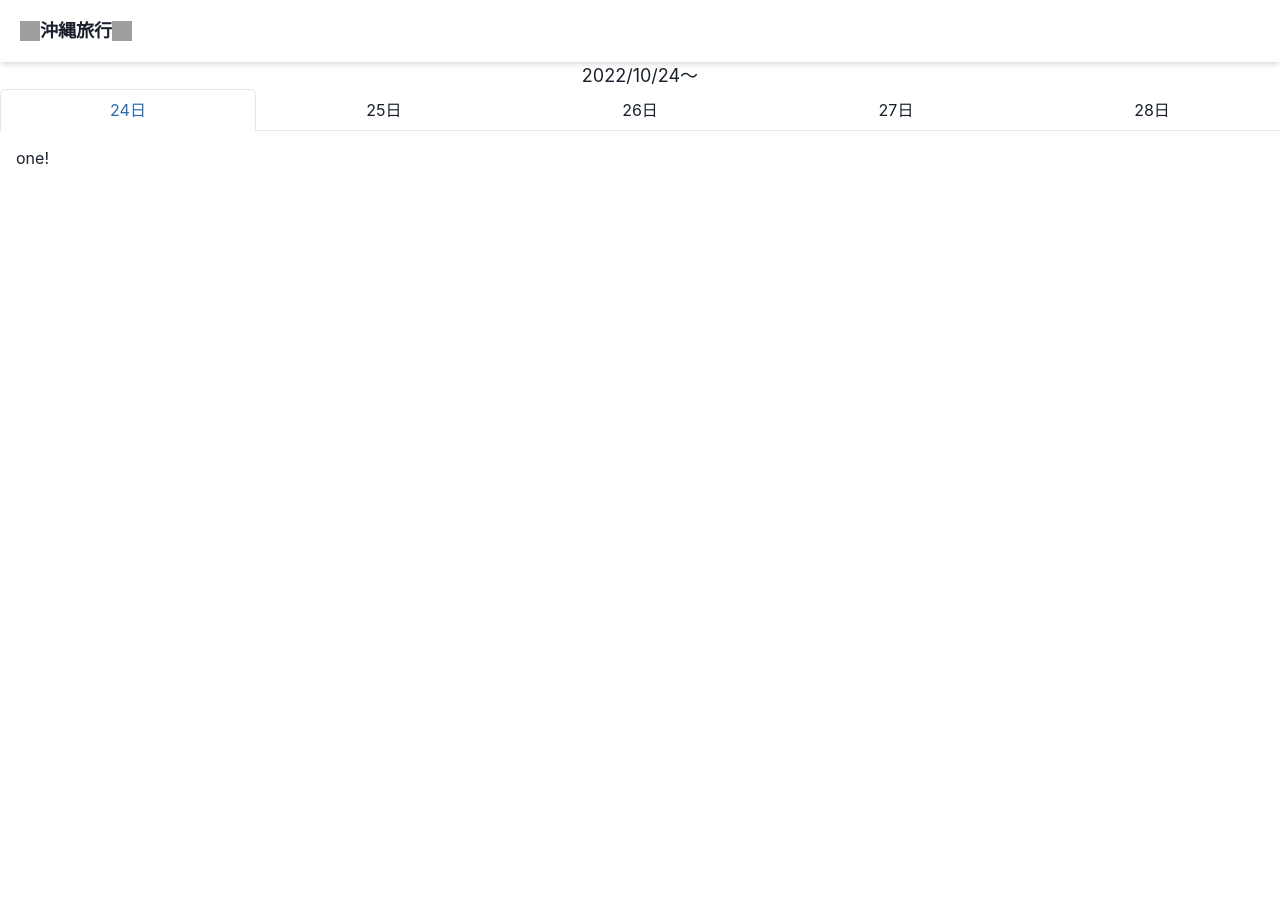
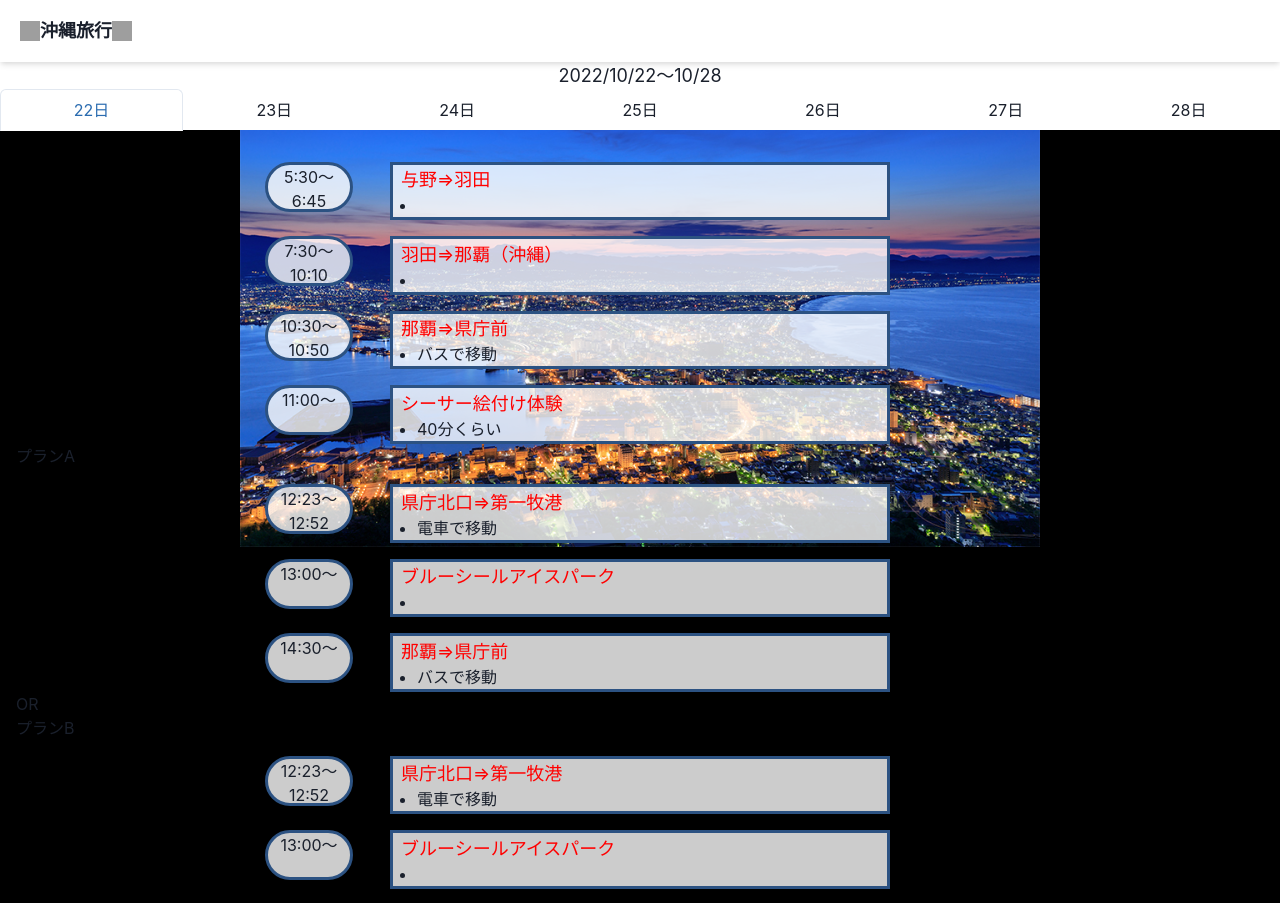
Before and after one commit to tommynishi/travel, a Next.js app: page /okinawa in a window 1280 px wide. Shown: the top 903 px of the page. Before the commit the page ends 800 px from the top, so only its background shows below. Built offline with nearby package versions, Linux system fonts and the light colour scheme; grey boxes are pictures that could not be loaded.

Commit message:
okinawa first

```diff
--- /dev/null
+++ b/components/okinawa/FifthDay.tsx
@@ -0,0 +1,28 @@
+import {DayFlex} from "../organisms/DayFlex";
+
+export const FifthDay = () => {
+  return (
+    <>
+    <DayFlex
+      time={"8:30～"}
+      title={"西表島（大原港）⇒波照間島"}
+      list={Array<string>("80分くらい")}
+      type="ship"/>
+    <DayFlex
+      time={"12:00～16:00"}
+      title={"波照間島観光"}
+      list={Array<string>("")}
+      type="ship"/>
+    <DayFlex
+      time={"16:30～18:00"}
+      title={"波照間島⇒石垣島"}
+      list={Array<string>("フェリー")}
+      type="ship"/>
+    <DayFlex
+      time={"18:30～"}
+      title={"ホテル"}
+      list={Array<string>("アートホテル")}
+      type="hotel"/>
+   </>
+  )
+}
--- /dev/null
+++ b/components/okinawa/FirstDay.tsx
@@ -0,0 +1,73 @@
+import Image from "next/image";
+import { DayFlex } from "../organisms/DayFlex";
+import { UrlList } from "../organisms/UrlList";
+import { LinkList } from "../type/type";
+
+export const FirstDay = () => {
+  return (
+    <>
+    <DayFlex
+      time={"5:30～6:45"}
+      title={"与野⇒羽田"}
+      list={Array<string>("")}
+      type={"train"}/>
+    <DayFlex
+      time={"7:30～10:10"}
+      title={"羽田⇒那覇（沖縄）"}
+      list={Array<string>("")}
+      type="plain"/>
+    <DayFlex
+      time={"10:30～10:50"}
+      title={"那覇⇒県庁前"}
+      list={Array<string>("バスで移動")}
+      type="bus"/>
+    <DayFlex
+      time={"11:00～"}
+      title={"シーサー絵付け体験"}
+      list={Array<string>("40分くらい")}
+      type="activity"/>
+
+    プランA
+    <DayFlex
+      time={"12:23～12:52"}
+      title={"県庁北口⇒第一牧港"}
+      list={Array<string>("電車で移動")}
+      type="train"/>
+    <DayFlex
+      time={"13:00～"}
+      title={"ブルーシールアイスパーク"}
+      list={Array<string>("")}
+      type="activity"/>
+    <DayFlex
+      time={"14:30～"}
+      title={"那覇⇒県庁前"}
+      list={Array<string>("バスで移動")}
+      type="bus"/>
+
+OR<br/>
+プランB
+    <DayFlex
+      time={"12:23～12:52"}
+      title={"県庁北口⇒第一牧港"}
+      list={Array<string>("電車で移動")}
+      type="train"/>
+    <DayFlex
+      time={"13:00～"}
+      title={"ブルーシールアイスパーク"}
+      list={Array<string>("")}
+      type="activity"/>
+    <DayFlex
+      time={"14:30～"}
+      title={"那覇⇒県庁前"}
+      list={Array<string>("バスで移動")}
+      type="bus"/>
+    <UrlList
+      urlList={
+        Array<LinkList>(
+          {"url":"https://www.marriott.co.jp/hotels/travel/hkdfp-four-points-hakodate/", "disp":"シェラトン 函館駅前"},
+          {"url": "https://www.visit-hokkaido.jp/spot/detail_10034.html", "disp": "五稜郭公園"},
+          {"url":"https://uu-hokkaido.jp/corporate/buy/hakodate/hakodate-asaichi.shtml", "disp":"函館朝市"})
+      }/>
+    </>
+  )
+}
--- /dev/null
+++ b/components/okinawa/FourthDay.tsx
@@ -0,0 +1,18 @@
+import {DayFlex} from "../organisms/DayFlex";
+
+export const FourthDay = () => {
+  return (
+    <>
+    <DayFlex
+      time={"9:30～"}
+      title={"西表島　アクティビティ"}
+      list={Array<string>("SAP", "ボート")}
+      type="activity"/>
+    <DayFlex
+      time={"18:00～"}
+      title={"ホテル（2泊目）"}
+      list={Array<string>("星野リゾート 石垣島")}
+      type="hotel"/>
+    </>
+  )
+}
--- /dev/null
+++ b/components/okinawa/SecondDay.tsx
@@ -0,0 +1,33 @@
+import {DayFlex} from "../organisms/DayFlex";
+
+export const SecondDay = () => {
+  return (
+    <>
+    <DayFlex
+      time={"7:30～8:30"}
+      title={"那覇空港⇒石垣空港"}
+      list={Array<string>("")}
+      type="plain"/>
+    <DayFlex
+      time={"8:30～9:15"}
+      title={"石垣島観光"}
+      list={Array<string>("朝食とか", "フェリーまで時間つぶし")}
+      type=""/>
+    <DayFlex
+      time={"9:15～"}
+      title={"石垣島⇒竹富島"}
+      list={Array<string>("フェリー")}
+      type="ship"/>
+    <DayFlex
+      time={"11:00～"}
+      title={"竹富島観光"}
+      list={Array<string>("水牛")}
+      type="ship"/>
+    <DayFlex
+      time={"19：00～"}
+      title={"ホテル"}
+      list={Array<string>("ホテルピースアイランド")}
+      type="hotel"/>
+    </>
+  )
+}
--- /dev/null
+++ b/components/okinawa/SixthDay.tsx
@@ -0,0 +1,18 @@
+import {DayFlex} from "../organisms/DayFlex";
+
+export const SixthDay = () => {
+  return (
+    <>
+    <DayFlex
+      time={"10:00～"}
+      title={"石垣島観光"}
+      list={Array<string>("")}
+      type=""/>
+    <DayFlex
+      time={"18:30～"}
+      title={"ホテル"}
+      list={Array<string>("グランヴィリオリゾート石垣島")}
+      type="hotel"/>
+    </>
+  )
+}
--- /dev/null
+++ b/components/okinawa/ThirdDay.tsx
@@ -0,0 +1,28 @@
+import {DayFlex} from "../organisms/DayFlex";
+
+export const ThirdDay = () => {
+  return (
+    <>
+    <DayFlex
+      time={"10:00～"}
+      title={"竹富島⇒石垣島"}
+      list={Array<string>("フェリー")}
+      type="ship"/>
+    <DayFlex
+      time={"12:00～"}
+      title={"石垣島⇒西表島（上島港）"}
+      list={Array<string>("フェリー")}
+      type="ship"/>
+    <DayFlex
+      time={"13:00～"}
+      title={"西表島観光"}
+      list={Array<string>("")}
+      type=""/>
+    <DayFlex
+      time={"18:00～"}
+      title={"ホテル"}
+      list={Array<string>("星野リゾート 西表島")}
+      type="hotel"/>
+    </>
+  )
+}
--- a/package.json
+++ b/package.json
@@ -15,7 +15,7 @@
     "@types/node": "^17.0.42",
     "@types/react": "^18.0.12",
     "buffer": "^6.0.3",
-    "framer-motion": "^6.3.11",
+    "framer-motion": "^6.3.15",
     "next": "12.1.6",
     "nextjs-basic-auth": "^0.1.3",
     "react": "18.1.0",
--- a/pages/okinawa.tsx
+++ b/pages/okinawa.tsx
@@ -1,9 +1,21 @@
-import { Box, Flex, Tab, TabList, TabPanel, TabPanels, Tabs } from "@chakra-ui/react"
+import { Flex, Tab, TabList, TabPanel, TabPanels, Tabs } from "@chakra-ui/react"
 import {Header} from "../components/organisms/Header";
+import {FirstDay} from "../components/okinawa/FirstDay";
+import {SecondDay} from "../components/okinawa/SecondDay";
+import {ThirdDay} from "../components/okinawa/ThirdDay";
+import {FourthDay} from "../components/okinawa/FourthDay";
+import {FifthDay} from "../components/okinawa/FifthDay";
+import {SixthDay} from "../components/okinawa/SixthDay";
+import styled from 'styled-components';
+import frstJpg from '../public/img/hokkaido_bg.jpg';
+import scndJpg from "../public/img/sapporo.jpg";
+import thrdJpg from "../public/img/sapporo2.jpg";
+import frthJpg from "../public/img/hurano.jpg";
+import Image from "next/image";
 
 export default function Okinawa() {
   return (
-    <>
+    <div>
       <Header>
         沖縄旅行
       </Header>
@@ -11,13 +23,12 @@ export default function Okinawa() {
         align="center"
         justify="center"
         fontSize="lg">
-        2022/10/24～
+          2022/10/22～10/28
       </Flex>
-    <Tabs
-      size='md'
-      isFitted
-      variant='enclosed'>
+      <Tabs isFitted variant='enclosed'>
         <TabList>
+          <Tab>22日</Tab>
+          <Tab>23日</Tab>
           <Tab>24日</Tab>
           <Tab>25日</Tab>
           <Tab>26日</Tab>
@@ -25,24 +36,77 @@ export default function Okinawa() {
           <Tab>28日</Tab>
         </TabList>
         <TabPanels>
-        <TabPanel>
-          <p>one!</p>
-        </TabPanel>
-        <TabPanel>
-          <p>two!</p>
-        </TabPanel>
-        <TabPanel>
-          <p>three!</p>
-        </TabPanel>
-        <TabPanel>
-          <p>four</p>
-        </TabPanel>
-        <TabPanel>
-          <p>five</p>
-        </TabPanel>
+          <STabPanel
+            bgColor='black'
+            bgImg={frstJpg.src}
+            bgSize={{base:"700px", md:"800px"}}
+            bgRepeat="no-repeat"
+            bgPosition="top"
+            minH='450px'>
+            <FirstDay />
+          </STabPanel >
+          <STabPanel
+            bgColor='black'
+            bgImg={scndJpg.src}
+            bgSize={{base:"800px", md:"800px"}}
+            bgRepeat="no-repeat"
+            bgPosition="top"
+            h='420px'>
+            <SecondDay />
+          </STabPanel>
+          <STabPanel
+            bgColor='black'
+            bgImg={thrdJpg.src}
+            bgSize={{base:"600px", md:"800px"}}
+            bgRepeat="no-repeat"
+            bgPosition="top"
+            h={{base:"500px", md:"700px"}}>
+            <ThirdDay />
+          </STabPanel>
+          <STabPanel
+            bgColor='black'
+            bgImg={frthJpg.src}
+            bgSize={{base:"600px", md:"700px"}}
+            bgRepeat="no-repeat"
+            bgPosition="top"
+            h='550px'>
+            <FourthDay />
+          </STabPanel>
+          <STabPanel
+            bgColor='black'
+            bgImg={frstJpg.src}
+            bgSize={{base:"600px", md:"700px"}}
+            bgRepeat="no-repeat"
+            bgPosition="top"
+            maxH='800px'>
+            <FifthDay />
+          </STabPanel>
+          <STabPanel
+            bgColor='black'
+            bgImg={frstJpg.src}
+            bgSize="800px"
+            bgRepeat="no-repeat"
+            bgPosition="top"
+            maxH='800px'>
+            <SixthDay />
+          </STabPanel>
+          <STabPanel
+            bgColor='black'
+            bgImg={frstJpg.src}
+            bgSize="800px"
+            bgRepeat="no-repeat"
+            bgPosition="top"
+            maxH='800px'>
+            <SixthDay />
+          </STabPanel>
         </TabPanels>
       </Tabs>
+    </div>
+  )
+};
 
-    </>
-  )
-}
+const STabPanel = styled(TabPanel)`
+  bg: 'gray.300';
+  ml: "auto";
+  mr:"auto";
+`;
```
Also changed, not shown: components/okinawa/SeventhDay.tsx (added, +13 -0 lines), 1 other file (tests, documents, lock files or other folders). Lines whose indentation alone changed are shown as unchanged.
